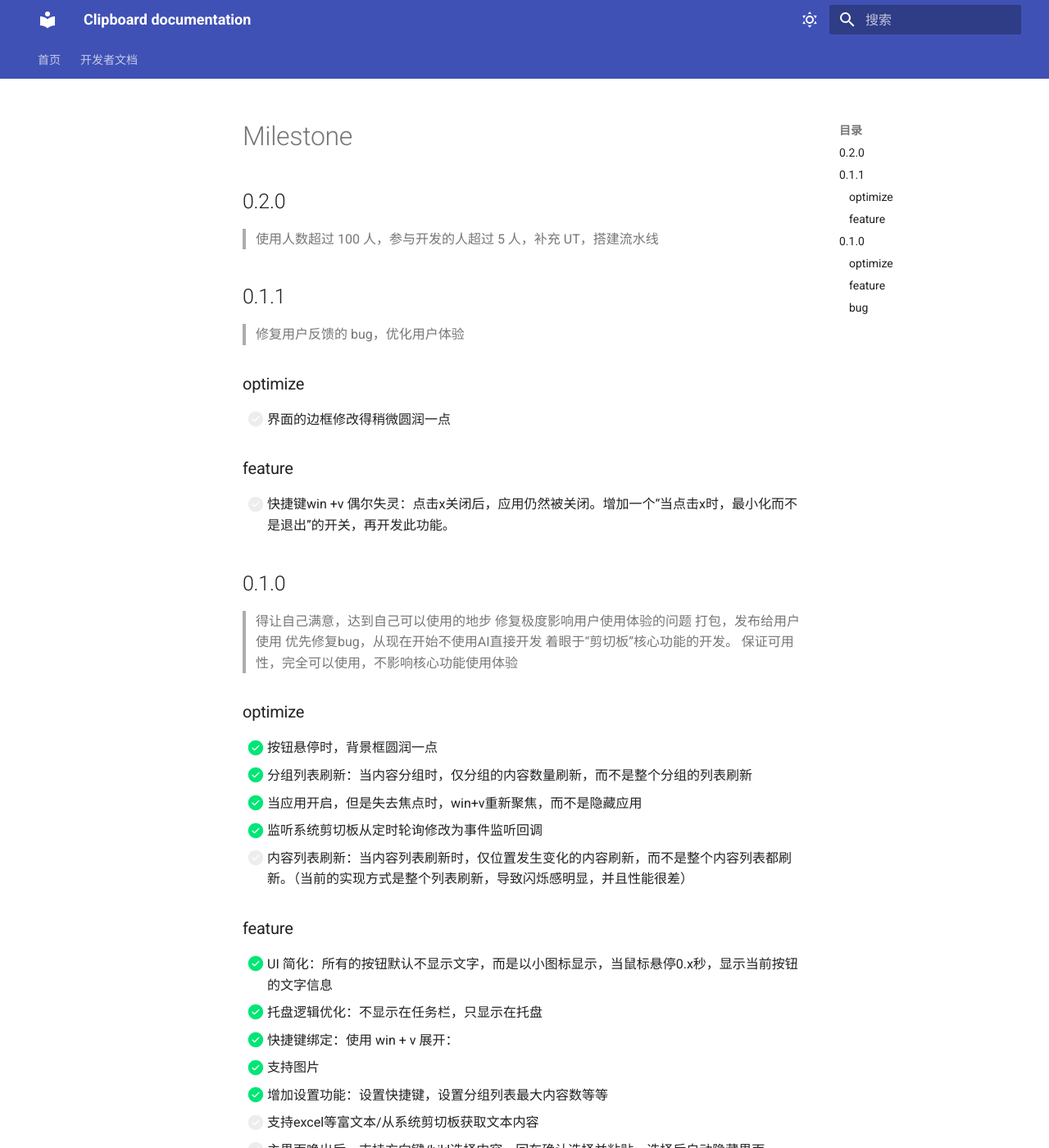
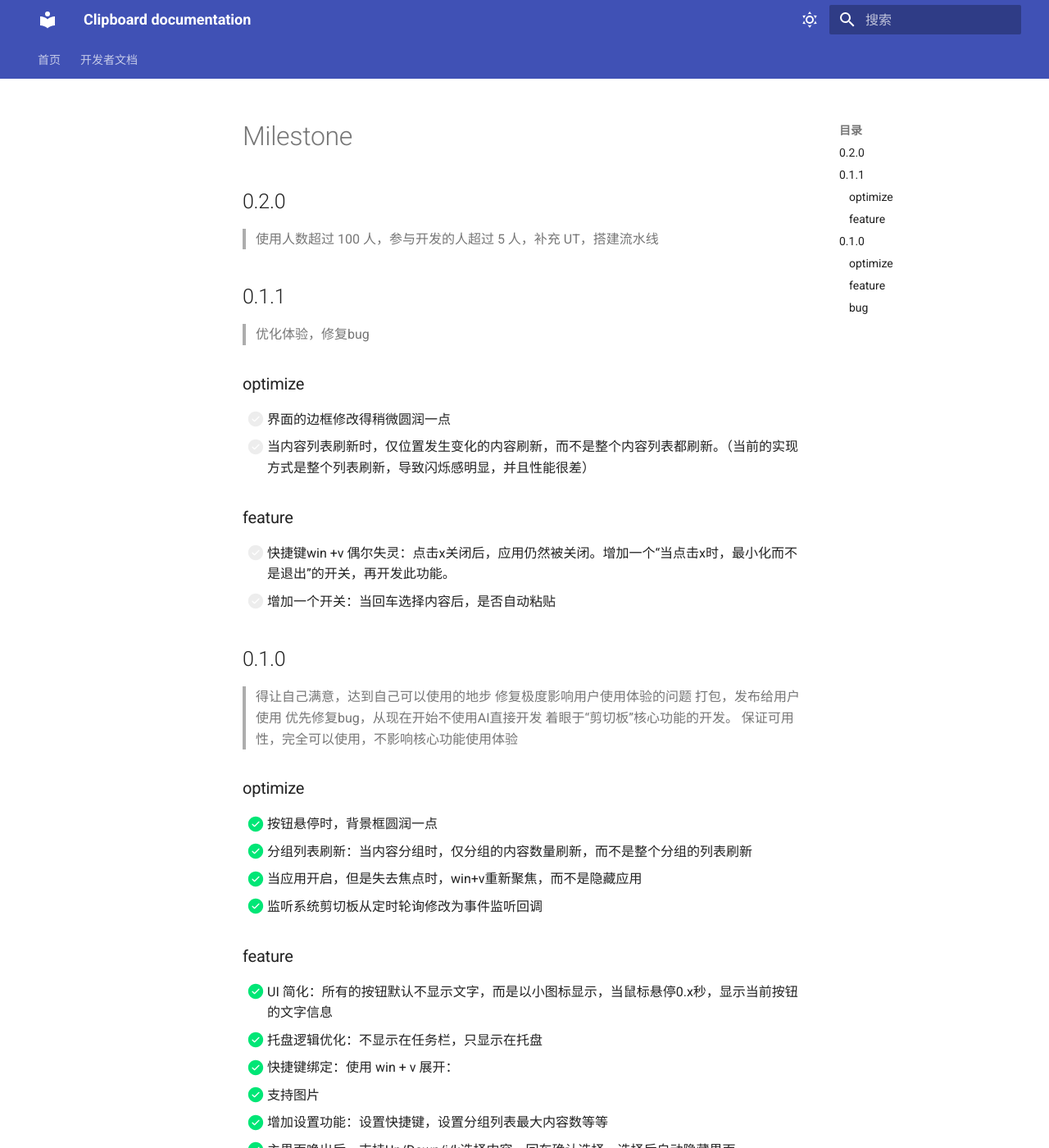
Before and after one commit to mengq627/clipboard, an MkDocs documentation site: the page built from docs/dev/todo.md, in a window 1280 px wide and 1400 px high. Shown: the whole window at 82% size. Built offline with MkDocs 1.6.1 and Material for MkDocs 9.7.7, drawn with Linux system fonts in a browser that asks for light colours; some of the changed text lies outside the part shown.

Commit message:
todo.md: update

```diff
--- a/docs/dev/todo.md
+++ b/docs/dev/todo.md
@@ -5,13 +5,15 @@
 > 使用人数超过 100 人，参与开发的人超过 5 人，补充 UT，搭建流水线
 
 ## 0.1.1
-> 修复用户反馈的 bug，优化用户体验
+> 优化体验，修复bug
 
 ### optimize
 - [ ] 界面的边框修改得稍微圆润一点
+- [ ] 当内容列表刷新时，仅位置发生变化的内容刷新，而不是整个内容列表都刷新。（当前的实现方式是整个列表刷新，导致闪烁感明显，并且性能很差）
 
 ### feature
 - [ ] 快捷键win +v 偶尔失灵：点击x关闭后，应用仍然被关闭。增加一个“当点击x时，最小化而不是退出”的开关，再开发此功能。
+- [ ] 增加一个开关：当回车选择内容后，是否自动粘贴
 
 ## 0.1.0
 > 得让自己满意，达到自己可以使用的地步
@@ -26,7 +28,6 @@
 - [x] 分组列表刷新：当内容分组时，仅分组的内容数量刷新，而不是整个分组的列表刷新
 - [x] 当应用开启，但是失去焦点时，win+v重新聚焦，而不是隐藏应用
 - [x] 监听系统剪切板从定时轮询修改为事件监听回调
-- [ ] 内容列表刷新：当内容列表刷新时，仅位置发生变化的内容刷新，而不是整个内容列表都刷新。（当前的实现方式是整个列表刷新，导致闪烁感明显，并且性能很差）
 
 ### feature
 - [x] UI 简化：所有的按钮默认不显示文字，而是以小图标显示，当鼠标悬停0.x秒，显示当前按钮的文字信息
@@ -34,8 +35,8 @@
 - [x] 快捷键绑定：使用 win + v 展开：
 - [x] 支持图片
 - [x] 增加设置功能：设置快捷键，设置分组列表最大内容数等等
-- [ ] 支持excel等富文本/从系统剪切板获取文本内容
-- [ ] 主界面唤出后，支持方向键/hjkl选择内容，回车确认选择并粘贴，选择后自动隐藏界面
+- [x] 主界面唤出后，支持Up/Down/j/k选择内容，回车确认选择，选择后自动隐藏界面
+- [x] 支持excel等富文本/从系统剪切板获取文本内容
 
 ### bug
 
@@ -48,3 +49,5 @@
     应用托盘和主界面是两个东西，托盘退出了，主界面也不会退出的
 - [x] 应用会开启多个实例，预期只能有一个存在
 - [x] 复制图片/文本时，存在报错
+- [x] 应用打开后，失去焦点，再次使用快捷键唤出应用时，应用没有反应
+- [x] 应用打开后，默认不处于可选择状态
```
